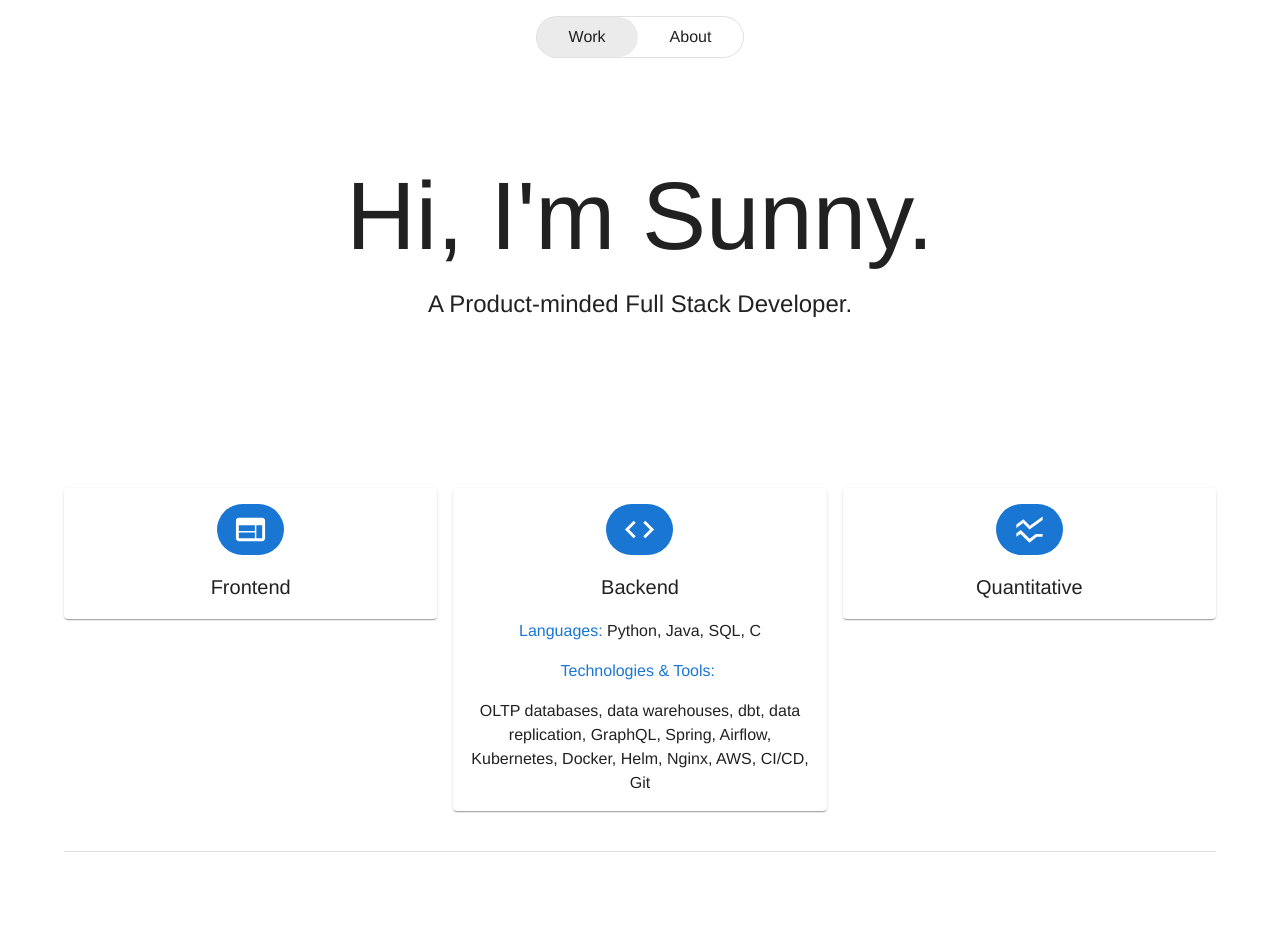
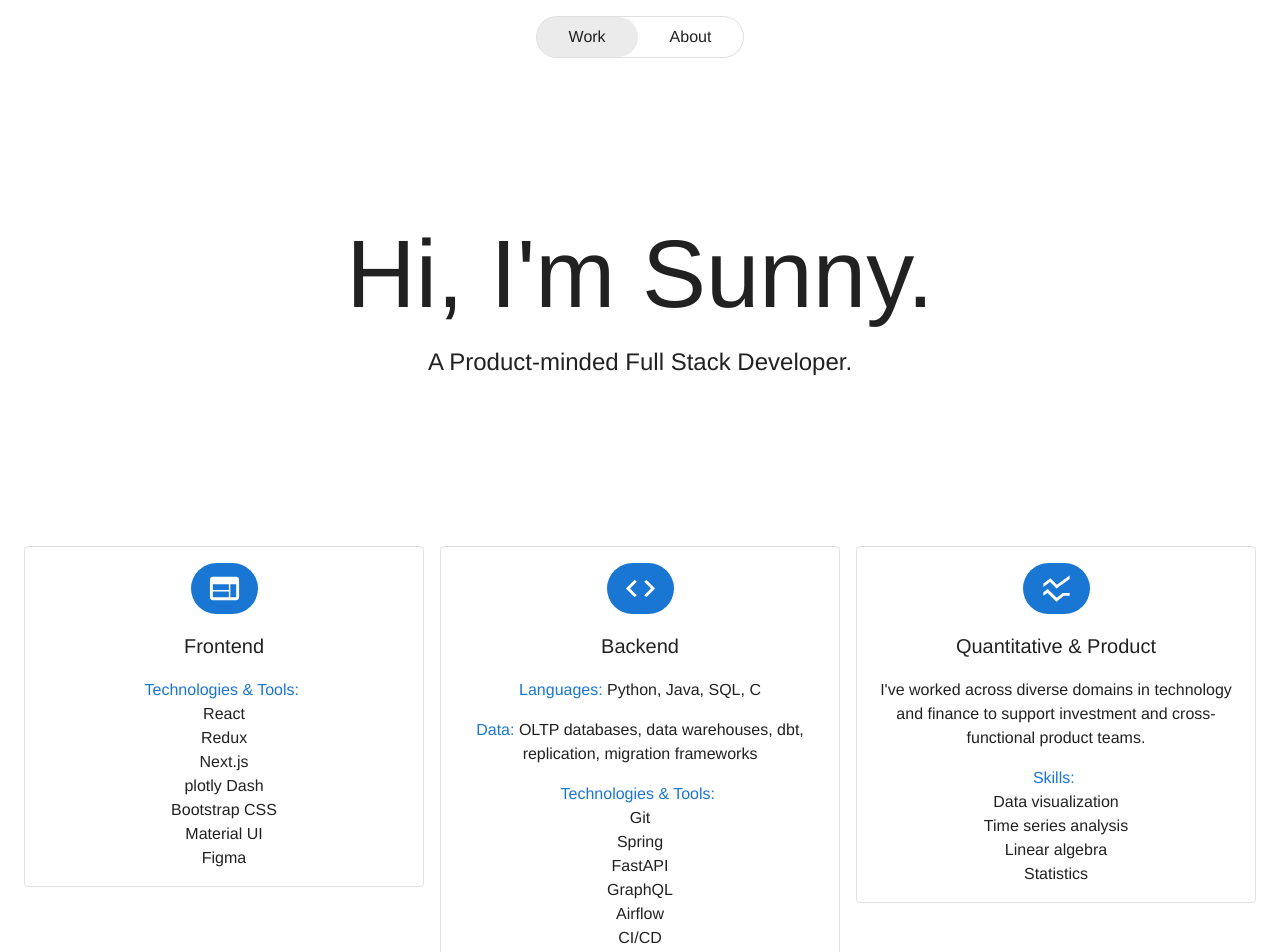
Before and after one commit to sunnyp06/portfolio, a Next.js app: page / in a window 1280 px wide. Shown: the top 952 px of the page. Before the commit the page ends 852 px from the top, so only its background shows below. Built offline with nearby package versions, Linux system fonts and the light colour scheme.

Commit message:
a bit more content

```diff
--- a/src/app/layout.tsx
+++ b/src/app/layout.tsx
@@ -34,7 +34,7 @@ export default function RootLayout({
         >
           <NavBar />
           <Container
-            maxWidth="lg"
+            maxWidth="xl"
             sx={{
               mt: 20,
               minHeight: "100%",
--- a/src/components/NavBar.tsx
+++ b/src/components/NavBar.tsx
@@ -39,15 +39,46 @@ function NavBar() {
   const pathname = usePathname();
   const theme = useTheme();
 
+  // TODO remove debugging code
+  // useEffect(() => {
+  //   console.log("Current path:", pathname);
+  //   const navElement1 = document.querySelector("#\\/");
+  //   const navElement2 = document.querySelector("#\\/about-me");
+  //   const navElement3 = document.querySelector("#motion-span");
+  //   if (navElement1) {
+  //     console.log("Navbar1 position:", navElement1.getBoundingClientRect());
+  //   }
+  //   if (navElement2) {
+  //     console.log("Navbar2 position:", navElement2.getBoundingClientRect());
+  //   }
+  //   if (navElement3) {
+  //     console.log("Navbar3 position:", navElement3.getBoundingClientRect());
+  //   }
+  // }, [pathname]);
+
+  // const [initialY, setInitialY] = useState(0);
+  // useEffect(() => {
+  //   const handleScroll = () => {
+  //     // Set an initial position based on the scroll to correct animation start point
+  //     setInitialY(-window.scrollY);
+  //   };
+
+  //   window.addEventListener("scroll", handleScroll);
+  //   return () => {
+  //     window.removeEventListener("scroll", handleScroll);
+  //   };
+  // }, []);
+
   return (
-    <div>
     <AppBar
-        position="fixed"
+      // TODO change back to "fixed" position and fix animation bug
+      position="static"
       sx={{
         boxShadow: 0,
         bgcolor: "transparent",
         backgroundImage: "none",
         mt: 2,
+        top: 8,
       }}
     >
       <Container disableGutters sx={{ width: "fit-content" }}>
@@ -77,6 +108,7 @@ function NavBar() {
               sx={menuItemStyle}
               component={Link}
               href={link.href}
+              id={link.href}
             >
               <Typography variant="body1" color="text.primary">
                 {link.label}
@@ -91,6 +123,7 @@ function NavBar() {
                     backgroundColor: theme.palette.action.selected,
                     borderRadius: "25px",
                   }}
+                  id="motion-span"
                   layoutId="currentPage"
                 />
               )}
@@ -99,7 +132,6 @@ function NavBar() {
         </Toolbar>
       </Container>
     </AppBar>
-    </div>
   );
 }
 
--- a/src/components/SkillsGrid.tsx
+++ b/src/components/SkillsGrid.tsx
@@ -1,7 +1,8 @@
+"use client";
 import CodeIcon from "@mui/icons-material/Code";
 import SsidChartIcon from "@mui/icons-material/SsidChart";
 import WebIcon from "@mui/icons-material/Web";
-import { Paper, Typography } from "@mui/material";
+import { Paper, Typography, useTheme } from "@mui/material";
 import Grid2 from "@mui/material/Unstable_Grid2/Grid2";
 
 const paperStyle = { px: 2, py: 2 };
@@ -30,8 +31,18 @@ function SkillsGrid() {
 }
 
 function FrontEndPaper() {
+  const theme = useTheme();
+  const technologiesAndTools = [
+    "React",
+    "Redux",
+    "Next.js",
+    "plotly Dash",
+    "Bootstrap CSS",
+    "Material UI",
+    "Figma",
+  ];
   return (
-    <Paper sx={paperStyle}>
+    <Paper variant="outlined" sx={paperStyle}>
       <Grid2 container spacing={2}>
         <Grid2 xs={12} display="flex" justifyContent="center">
           <WebIcon fontSize="large" htmlColor="white" sx={iconStyle} />
@@ -41,14 +52,46 @@ function FrontEndPaper() {
             Frontend
           </Typography>
         </Grid2>
+        <Grid2
+          xs={12}
+          display="flex"
+          justifyContent="center"
+          flexDirection="column"
+        >
+          <Typography variant="body1" align="center">
+            <span style={{ color: theme.palette.primary.main }}>
+              Technologies & Tools:&nbsp;
+            </span>
+          </Typography>
+          {/* {technologiesAndTools.join("\n")} */}
+          {technologiesAndTools.map((tool, index) => (
+            <Typography key={index} variant="body1" align="center">
+              {tool}
+            </Typography>
+          ))}
+        </Grid2>
       </Grid2>
     </Paper>
   );
 }
 
 function BackendPaper() {
+  const theme = useTheme();
+  const technologiesAndTools = [
+    "Git",
+    "Spring",
+    "FastAPI",
+    "GraphQL",
+    "Airflow",
+    "CI/CD",
+    "Docker",
+    "Kubernetes",
+    "Helm",
+    "Nginx",
+    "AWS",
+  ];
   return (
-    <Paper sx={paperStyle}>
+    <Paper variant="outlined" sx={paperStyle}>
       <Grid2 container spacing={2}>
         <Grid2 xs={12} display="flex" justifyContent="center">
           <CodeIcon fontSize="large" htmlColor="white" sx={iconStyle} />
@@ -57,22 +100,38 @@ function BackendPaper() {
           <Typography variant="h6">Backend</Typography>
         </Grid2>
         <Grid2 xs={12} display="flex" justifyContent="center">
-          <Typography variant="body1" color="primary.main">
-            Languages:&nbsp;
-          </Typography>
-          <Typography variant="body1">Python, Java, SQL, C</Typography>
-        </Grid2>
-        <Grid2 xs={12} display="flex" justifyContent="center">
-          <Typography variant="body1" color="primary.main">
-
-            Technologies & Tools:&nbsp;
+          <Typography variant="body1">
+            <span style={{ color: theme.palette.primary.main }}>
+              Languages:&nbsp;
+            </span>
+            Python, Java, SQL, C
           </Typography>
         </Grid2>
         <Grid2 xs={12} display="flex" justifyContent="center">
           <Typography variant="body1" align="center">
-            OLTP databases, data warehouses, dbt, data replication, GraphQL,
-            Spring, Airflow, Kubernetes, Docker, Helm, Nginx, AWS, CI/CD, Git
+            <span style={{ color: theme.palette.primary.main }}>
+              Data:&nbsp;
+            </span>
+            OLTP databases, data warehouses, dbt, replication, migration
+            frameworks
           </Typography>
+        </Grid2>
+        <Grid2
+          xs={12}
+          display="flex"
+          justifyContent="center"
+          flexDirection="column"
+        >
+          <Typography variant="body1" align="center">
+            <span style={{ color: theme.palette.primary.main }}>
+              Technologies & Tools:&nbsp;
+            </span>
+          </Typography>
+          {technologiesAndTools.map((tool, index) => (
+            <Typography key={index} variant="body1" align="center">
+              {tool}
+            </Typography>
+          ))}
         </Grid2>
       </Grid2>
     </Paper>
@@ -80,16 +139,46 @@ function BackendPaper() {
 }
 
 function QuantitativeProductPaper() {
+  const theme = useTheme();
+  const skills = [
+    "Data visualization",
+    "Time series analysis",
+    "Linear algebra",
+    "Statistics",
+  ];
   return (
-    <Paper sx={paperStyle}>
+    <Paper variant="outlined" sx={paperStyle}>
       <Grid2 container spacing={2}>
         <Grid2 xs={12} display="flex" justifyContent="center">
           <SsidChartIcon fontSize="large" htmlColor="white" sx={iconStyle} />
         </Grid2>
         <Grid2 xs={12} display="flex" justifyContent="center">
           <Typography variant="h6" align="center">
-            Quantitative
+            Quantitative & Product
           </Typography>
+        </Grid2>
+        <Grid2 xs={12} display="flex" justifyContent="center">
+          <Typography variant="body1" align="center">
+            I&apos;ve worked across diverse domains in technology and finance to
+            support investment and cross-functional product teams.
+          </Typography>
+        </Grid2>
+        <Grid2
+          xs={12}
+          display="flex"
+          justifyContent="center"
+          flexDirection="column"
+        >
+          <Typography variant="body1" align="center">
+            <span style={{ color: theme.palette.primary.main }}>
+              Skills:&nbsp;
+            </span>
+          </Typography>
+          {skills.map((tool, index) => (
+            <Typography key={index} variant="body1" align="center">
+              {tool}
+            </Typography>
+          ))}
         </Grid2>
       </Grid2>
     </Paper>
```
Lines whose indentation alone changed are shown as unchanged.
